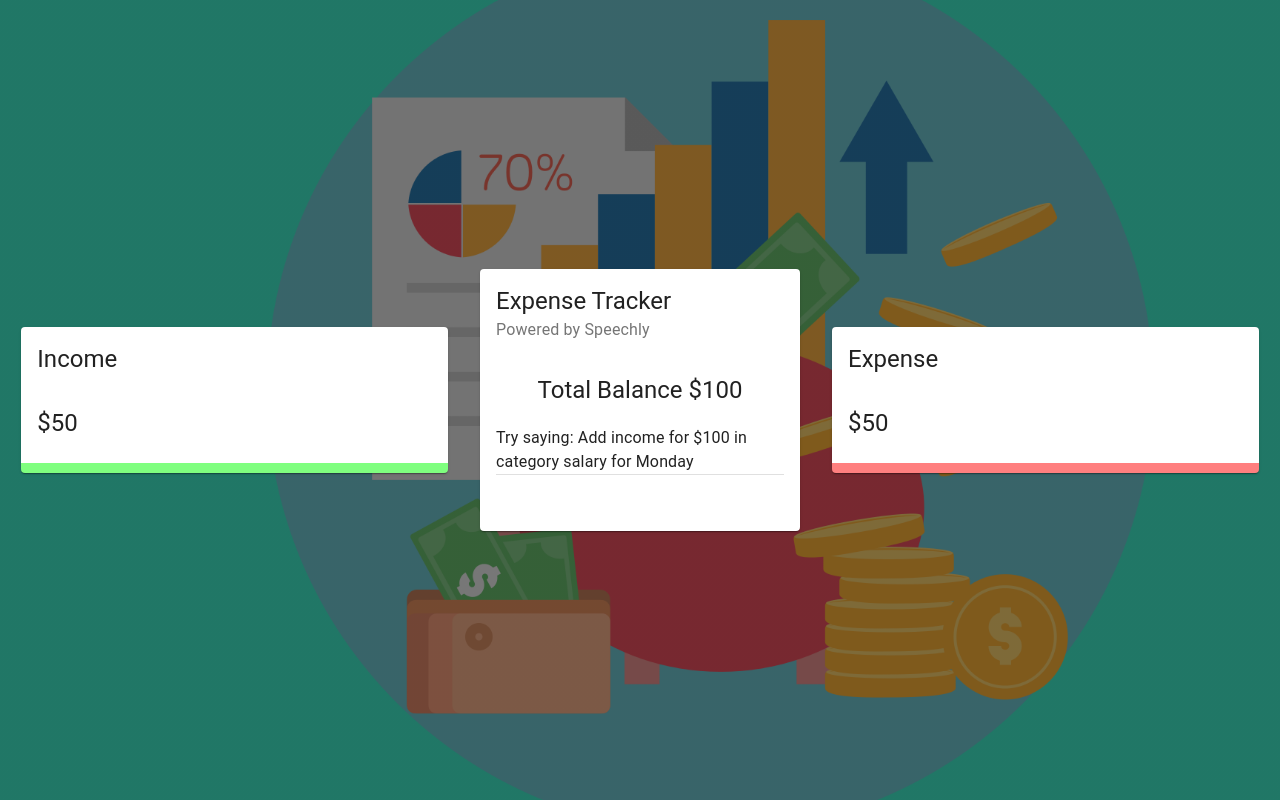
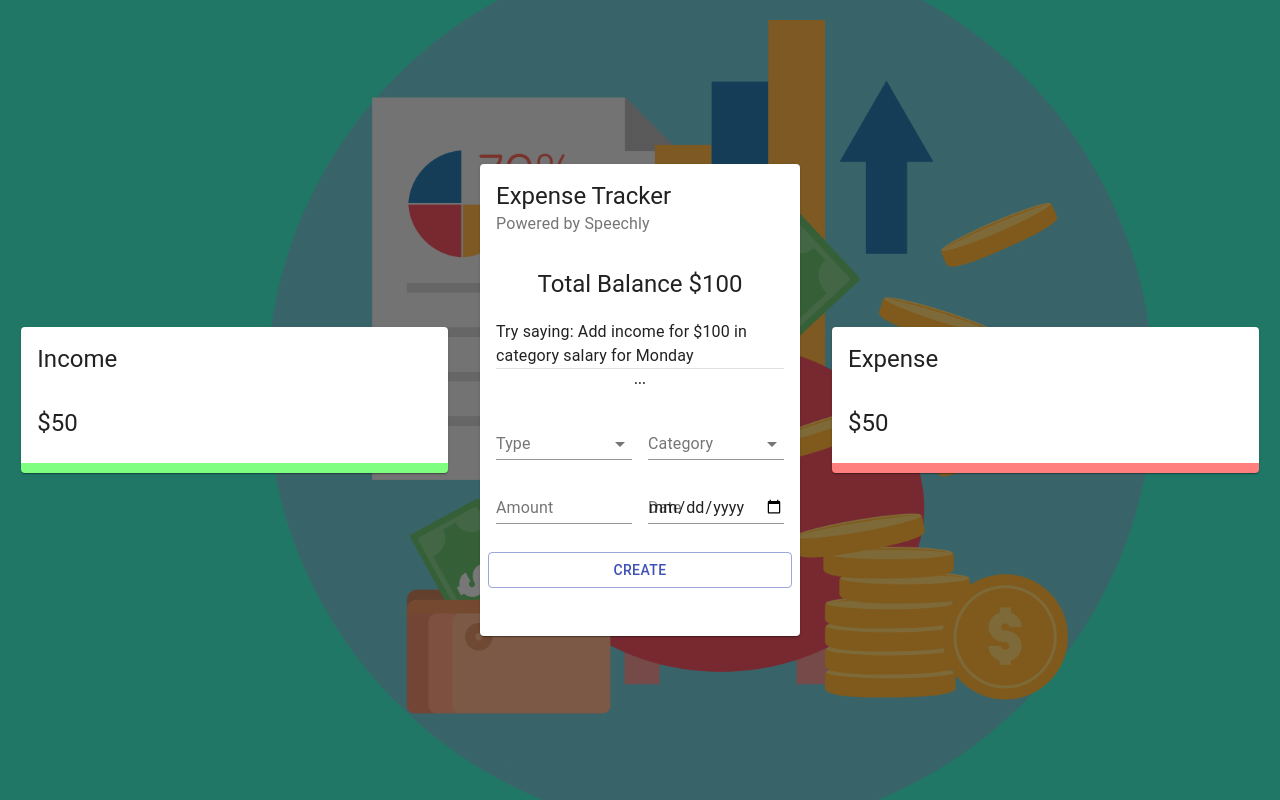
Before and after one commit to AchrafRehioui/expense_tracker, a React (Create React App) app: page / in a window 1280 px wide. Built offline with nearby package versions, Linux system fonts and the light colour scheme.

Commit message:
adding Form component in Main

```diff
--- /dev/null
+++ b/src/components/Main/Form/Form.jsx
@@ -0,0 +1,44 @@
+import React from 'react';
+import { TextField, Typography, Grid, Button, FormControl, InputLabel, Select, MenuItem } from '@material-ui/core';
+import useStyles from './styles';
+
+const Form = () => {
+    const classes = useStyles();
+
+    return (
+        <Grid container spacing={2}>
+            <Grid item xs={12}>
+                <Typography align="center" variant="subtitle2" gutterBottom >
+                    ...
+                </Typography>
+            </Grid>
+            <Grid item xs={6}>
+                <FormControl fullWidth>
+                        <InputLabel>Type</InputLabel>
+                        <Select>
+                            <MenuItem value="Income">Income</MenuItem>
+                            <MenuItem value="Expense">Expense</MenuItem>
+                        </Select>
+                </FormControl>
+            </Grid>
+            <Grid item xs={6}>
+                    <FormControl fullWidth>
+                        <InputLabel>Category</InputLabel>
+                        <Select>
+                            <MenuItem value="business">Business</MenuItem>
+                            <MenuItem value="salary">Salary</MenuItem>
+                        </Select>
+                    </FormControl>
+            </Grid>
+            <Grid item xs={6}>
+                <TextField type="number" label="Amount" fullWidth/>
+            </Grid>
+            <Grid item xs={6}>
+                <TextField type="date" label="Date" fullWidth/>
+            </Grid>
+            <Button className={classes.button} variant="outlined" color="primary" fullWidth>Create</Button>
+        </Grid>
+    )
+}
+
+export default Form
--- /dev/null
+++ b/src/components/Main/Form/styles.js
@@ -0,0 +1,12 @@
+import { makeStyles } from '@material-ui/core/styles';
+
+export default makeStyles(() => ({
+    radioGroup: {
+        display: 'flex',
+        justifyContent: 'center',
+        marginBottom: '-10px',
+    },
+    button: {
+        marginTop: '20px',
+    },
+}));
--- a/src/components/Main/Main.jsx
+++ b/src/components/Main/Main.jsx
@@ -1,6 +1,7 @@
 import React from 'react';
 import { Card, CardHeader, CardContent, Typography, Grid, Divider } from '@material-ui/core';
 import useStyles from './styles';
+import Form from './Form/Form';
 
 const Main = () => {
     const classes = useStyles();
@@ -15,11 +16,12 @@
                     Try saying: Add income for $100 in category salary for Monday
                 </Typography>
                 <Divider />
-                {/* Form */}
+                <Form />
             </CardContent>
             <CardContent className={classes.cardContent}>
                 <Grid container spacing={2}>
                         <Grid item xs={12}>
+                            {/*<List /> */}
                         </Grid>
                 </Grid>
             </CardContent>
```
